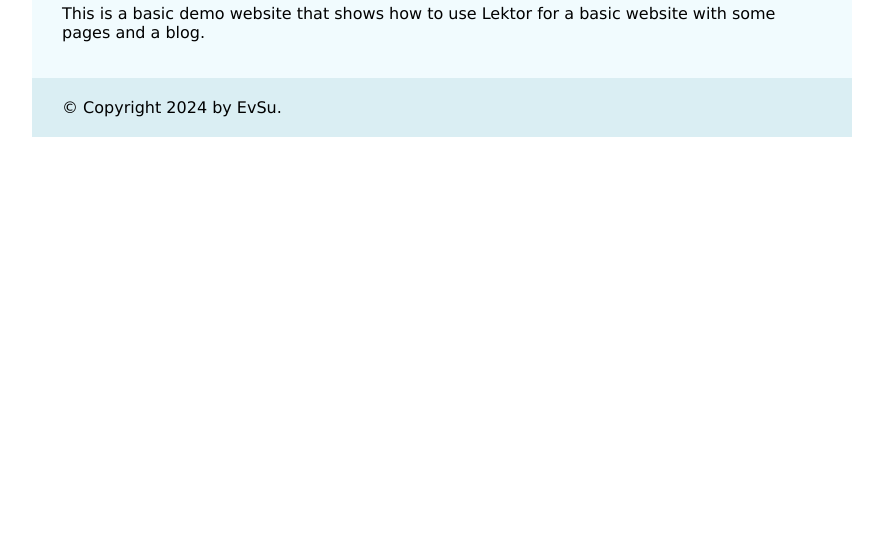
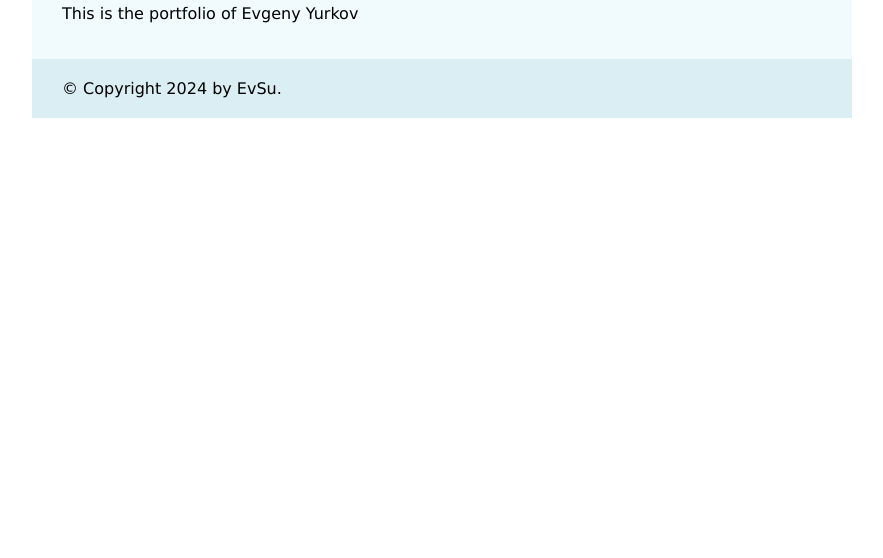
Before and after one commit to EvgeniyS-code/kponeportfolio, a plain HTML site: page index.html in a window 1280 px wide. Shown: the part 242-800 px from the top of the page, without its empty margins (198-1081 px from the left). Drawn offline with Linux system fonts and the light colour scheme.

Commit message:
Synchronized build

```diff
--- a/index.html
+++ b/index.html
@@ -21,8 +21,7 @@
   <div class="page">
 
   <h2>Welcome to portfolio</h2>
-  <p>This is a basic demo website that shows how to use Lektor for a basic
-website with some pages and a blog.</p>
+  <p>This is the portfolio of Evgeny Yurkov</p>
 
 
   </div>
```
